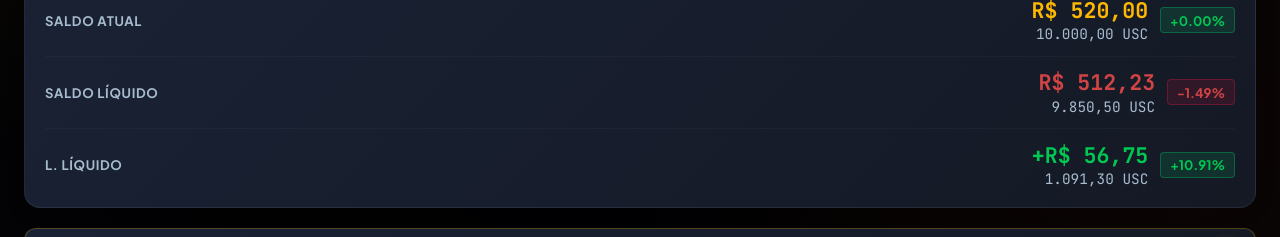
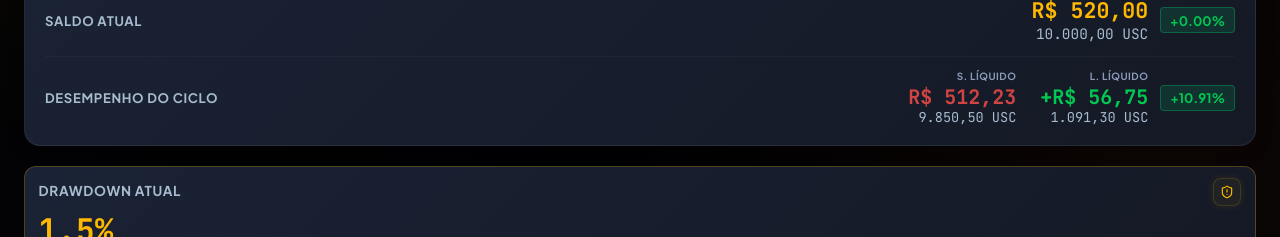
Before and after one commit to tonyrogeness-web/Oriontech, a Next.js app: page / in a window 1280 px wide. Shown: the part 522-759 px from the top of the page. Built offline with nearby package versions, Linux system fonts and the light colour scheme; no server answers; the database is empty.

Commit message:
feat: unifica saldo liquido e lucro liquido em uma unica linha (Desempenho do Ciclo) com badge de percentual compartilhado

```diff
--- a/src/components/KpiCards.tsx
+++ b/src/components/KpiCards.tsx
@@ -325,38 +325,34 @@ export default function KpiCards({
           </div>
         </div>
 
-        {/* Row 3: Saldo Líquido */}
+        {/* Row 3: Desempenho do Ciclo (Saldo Líquido & Lucro Líquido Combinados) */}
         <div className={styles.patrimonioStackRow}>
-          <span className={styles.patrimonioStackRowLabel}>SALDO LÍQUIDO</span>
+          <span className={styles.patrimonioStackRowLabel}>DESEMPENHO DO CICLO</span>
           <div className={styles.patrimonioStackRowValueGroup}>
-            <div className={styles.patrimonioStackRowValues}>
-              <span className={`${styles.patrimonioStackRowValue} tabular-nums`} style={{ color: isEquityAboveStart ? "var(--neon-green)" : "var(--neon-red)" }}>
+            <div className={styles.patrimonioCombinedValuesContainer}>
+              {/* S. Líquido */}
+              <div className={styles.patrimonioCombinedValueCol}>
+                <span className={styles.patrimonioCombinedSubLabel}>S. Líquido</span>
+                <span className={`${styles.patrimonioCombinedValue} tabular-nums`} style={{ color: isEquityAboveStart ? "var(--neon-green)" : "var(--neon-red)" }}>
                   {formatValPrimary(equityCalc)}
                 </span>
-              <span className={`${styles.patrimonioStackRowSubValue} tabular-nums`}>
+                <span className={`${styles.patrimonioCombinedSubValue} tabular-nums`}>
                   {formatValSecondary(equityCalc)}
                 </span>
               </div>
-            <div className={styles.patrimonioStackRowBadgeContainer}>
-              <span className={`${styles.kpiBadgeMockup} ${equityDiffPctFromStart >= 0 ? styles.kpiBadgeGreen : styles.kpiBadgeRed}`} style={{ marginTop: 0 }}>
-                {equityDiffPctFromStart >= 0 ? "+" : ""}{equityDiffPctFromStart.toFixed(2)}%
+
+              {/* L. Líquido */}
+              <div className={styles.patrimonioCombinedValueCol}>
+                <span className={styles.patrimonioCombinedSubLabel}>L. Líquido</span>
+                <span className={`${styles.patrimonioCombinedValue} tabular-nums`} style={{ color: netProfitCalc >= 0 ? "var(--neon-green)" : "var(--neon-red)" }}>
+                  {netProfitCalc >= 0 ? "+" : ""}{formatValPrimary(netProfitCalc)}
+                </span>
+                <span className={`${styles.patrimonioCombinedSubValue} tabular-nums`}>
+                  {formatValSecondary(netProfitCalc)}
                 </span>
               </div>
             </div>
-        </div>
 
-        {/* Row 4: L. Líquido */}
-        <div className={styles.patrimonioStackRow}>
-          <span className={styles.patrimonioStackRowLabel}>L. LÍQUIDO</span>
-          <div className={styles.patrimonioStackRowValueGroup}>
-            <div className={styles.patrimonioStackRowValues}>
-              <span className={`${styles.patrimonioStackRowValue} tabular-nums`} style={{ color: netProfitCalc >= 0 ? "var(--neon-green)" : "var(--neon-red)" }}>
-                {netProfitCalc >= 0 ? "+" : ""}{formatValPrimary(netProfitCalc)}
-              </span>
-              <span className={`${styles.patrimonioStackRowSubValue} tabular-nums`}>
-                {formatValSecondary(netProfitCalc)}
-              </span>
-            </div>
             <div className={styles.patrimonioStackRowBadgeContainer}>
               <span className={`${styles.kpiBadgeMockup} ${netProfitCalc >= 0 ? styles.kpiBadgeGreen : styles.kpiBadgeRed}`} style={{ marginTop: 0 }}>
                 {netProfitPctCalc >= 0 ? "+" : ""}{netProfitPctCalc.toFixed(2)}%
--- a/src/components/components.module.css
+++ b/src/components/components.module.css
@@ -3207,6 +3207,39 @@
   min-width: 65px;
 }
 
+.patrimonioCombinedValuesContainer {
+  display: flex;
+  gap: clamp(0.75rem, 2.5vw, 1.5rem);
+  align-items: center;
+}
+.patrimonioCombinedValueCol {
+  display: flex;
+  flex-direction: column;
+  align-items: flex-end;
+}
+.patrimonioCombinedSubLabel {
+  font-size: 0.62rem;
+  font-weight: 700;
+  color: var(--text-muted);
+  text-transform: uppercase;
+  letter-spacing: 0.05em;
+  margin-bottom: 0.15rem;
+}
+.patrimonioCombinedValue {
+  font-family: var(--font-display);
+  font-weight: 700;
+  font-size: clamp(0.95rem, 2.5vw, 1.25rem);
+  line-height: 1.2;
+  white-space: nowrap;
+}
+.patrimonioCombinedSubValue {
+  font-size: clamp(0.7rem, 1.8vw, 0.85rem);
+  color: var(--text-secondary);
+  line-height: 1.1;
+  margin-top: 0.1rem;
+  white-space: nowrap;
+}
+
 @media (max-width: 640px) {
   .patrimonioUnifiedCard {
     padding: 0.75rem 0.85rem;
@@ -3225,10 +3258,13 @@
     padding: 0.7rem 0;
   }
   .patrimonioStackRowValueGroup {
-    gap: 0.5rem;
+    gap: 0.4rem;
   }
   .patrimonioStackRowBadgeContainer {
     min-width: 55px;
+  }
+  .patrimonioCombinedValuesContainer {
+    gap: 0.5rem;
   }
 }
 
```
Lines whose indentation alone changed are shown as unchanged.
